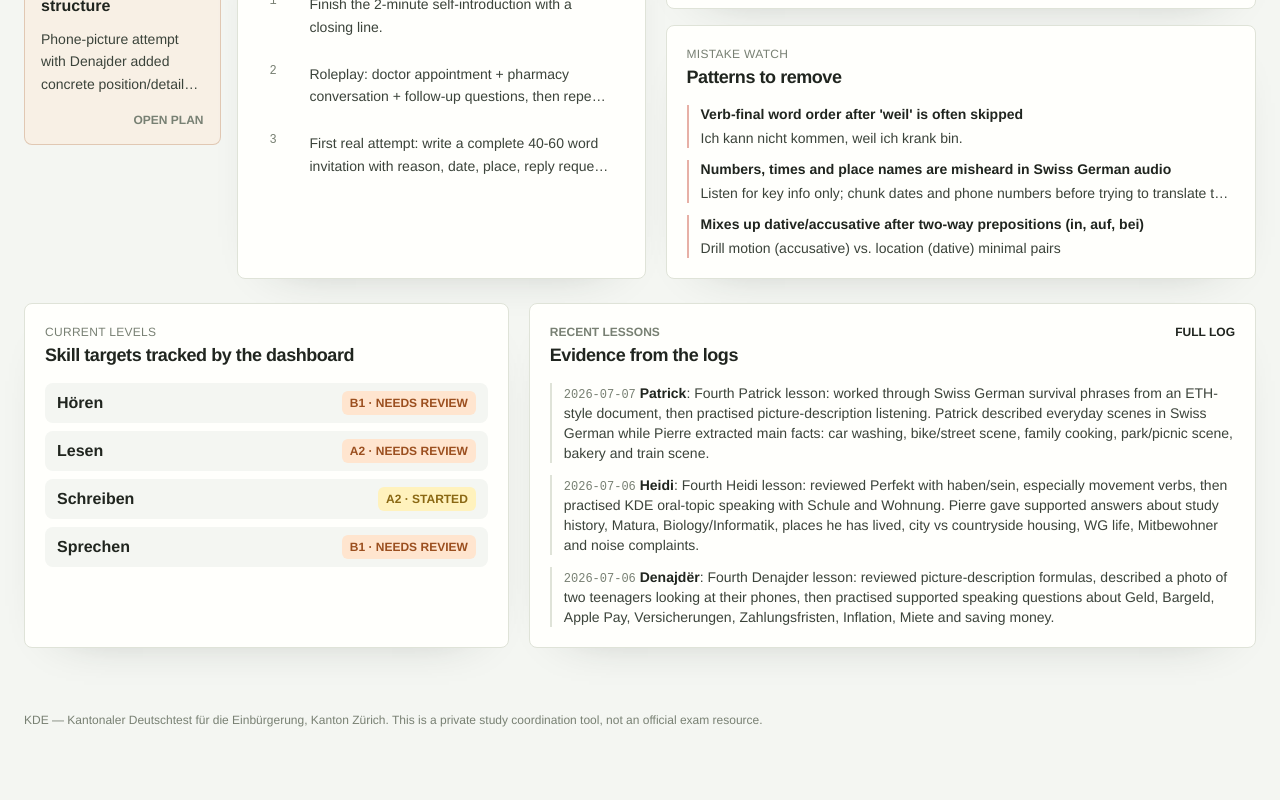
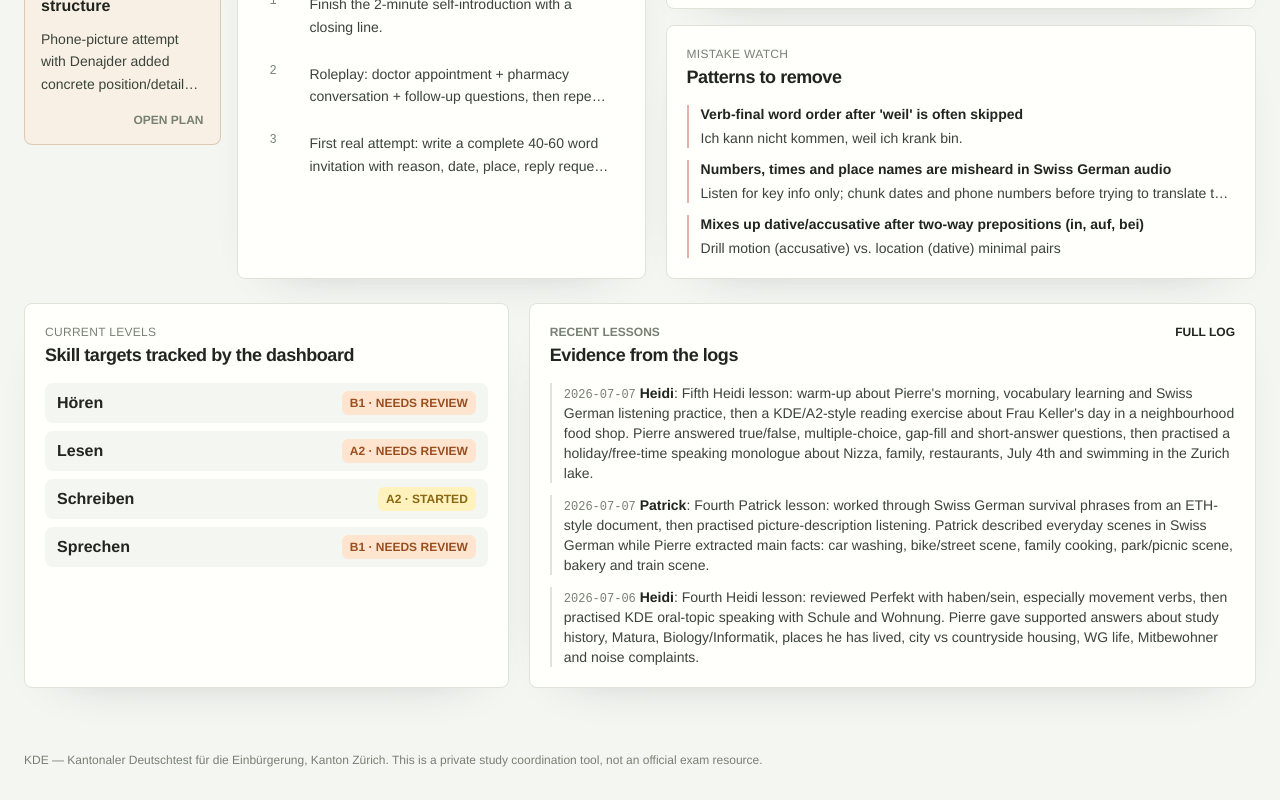
Before and after one commit to BuenoGrande/kde-dashboard, a React (Vite) app: page /#/ in a window 1280 px wide. Shown: the part 1811-2611 px from the top of the page. Before the commit the page ends 2571 px from the top, so only its background shows below. Built offline with nearby package versions, Linux system fonts and the light colour scheme.

Commit message:
Add Heidi reading lesson review

```diff
--- a/src/data/courseContent.ts
+++ b/src/data/courseContent.ts
@@ -1123,11 +1123,12 @@ export const examFormatTasks: ExamFormatTask[] = [
     mode: "reading",
     level: "A2",
     examBrief: "Reading task: extract date, time, place, deadline and required action from notices, programmes or letters.",
-    nextDrill: "Repeat a new notice under time pressure: answer date, place, organiser, action and deadline without vocabulary rescue.",
+    nextDrill: "Repeat a new notice or shop-service text under time pressure: answer date, place, organiser, action and deadline without vocabulary rescue.",
     mistakes: [
       "Misses registration deadlines when the text is dense",
       "Needs vocabulary support for common notice words such as außerhalb, Verein, Anzeige and Wettbewerb",
       "Not yet timed; tends to translate instead of scanning only key facts",
+      "Completed one supported shop-service reading cleanly; still needs a timed repeat without vocabulary rescue",
     ],
     checkpoints: ["who", "what", "where", "when", "deadline", "required document"],
     scenarios: [
--- a/src/data/progress.ts
+++ b/src/data/progress.ts
@@ -157,8 +157,8 @@ export const domains: Domain[] = [
     priority: "low",
     teacher: "denajder",
     lastPracticed: "2026-07-07",
-    nextAction: "Practise one shop/service roleplay with delivery, return or complaint follow-up.",
-    note: "Can discuss simple food/shop preferences with support; Swiss German bakery listening was introduced, but complaint language still needs drilling.",
+    nextAction: "Repeat one timed shop/service reading task without vocabulary rescue, then practise a return or complaint roleplay.",
+    note: "Can answer supported A2 reading questions about a local food shop, opening hours, customers and orders; complaint language still needs drilling.",
   },
   {
     id: "transport",
@@ -177,8 +177,8 @@ export const domains: Domain[] = [
     priority: "low",
     teacher: "patrick",
     lastPracticed: "2026-07-07",
-    nextAction: "Run a German-only holiday/free-time speaking drill, then a radio-style event listening task.",
-    note: "Park, football and picnic scene understood globally in Swiss German; event-listening and full speaking still not tested.",
+    nextAction: "Redo the holiday/free-time answer in 90 seconds using corrected time phrases, then run a radio-style event listening task.",
+    note: "Holiday speaking about Nizza, family, restaurants and swimming was attempted; accuracy still breaks on time phrases, cases and word order.",
   },
   {
     id: "waste",
@@ -948,6 +948,64 @@ export const lessonLogs: LessonLog[] = [
     repeatNext:
       "Run exam-like Swiss German listening drills with no picture support at first: short scene or voicemail, then answer who/where/what/action/time before transcript or translation help.",
   },
+  {
+    id: "l20",
+    date: "2026-07-07",
+    teacher: "heidi",
+    domains: ["shopping-services", "leisure"],
+    skills: ["lesen", "sprechen"],
+    practiced:
+      "Fifth Heidi lesson: warm-up about Pierre's morning, vocabulary learning and Swiss German listening practice, then a KDE/A2-style reading exercise about Frau Keller's day in a neighbourhood food shop. Pierre answered true/false, multiple-choice, gap-fill and short-answer questions, then practised a holiday/free-time speaking monologue about Nizza, family, restaurants, July 4th and swimming in the Zurich lake.",
+    vocabulary: [
+      "die Übung",
+      "der Wortschatz",
+      "selbstbewusst",
+      "der Sender",
+      "die Regale",
+      "genug",
+      "ob",
+      "draussen",
+      "drinnen",
+      "das Ereignis",
+      "der Heimweg",
+      "eigenes Abendessen",
+      "der Treffpunkt",
+      "während der Ferien",
+    ],
+    verbs: [
+      "üben",
+      "helfen",
+      "aufräumen",
+      "einräumen",
+      "sich unterhalten",
+      "zumachen",
+      "schliessen",
+      "einkaufen",
+      "sich setzen",
+      "reisen",
+      "schwimmen",
+    ],
+    grammar: [
+      "helfen + Dativ: Es hilft mir sehr.",
+      "mit + Dativ: mit dir, mit meiner Freundin.",
+      "Verb-final word order after weil: weil sie den Weg durch den Park sehr schön findet.",
+      "Verb-second after a fronted wenn-clause: Wenn das Wetter schön ist, setzt sich Frau Keller auf eine Bank.",
+      "Reflexive verb: sich setzen; ich setze mich, sie setzt sich.",
+      "Neuter time phrase: letztes Wochenende.",
+    ],
+    mistakes: [
+      "Wortschatz was repeatedly forgotten or mispronounced as Wortschaft.",
+      "Case errors after mit: mit dich, mit meine Freundin instead of mit dir, mit meiner Freundin.",
+      "Dative after helfen needed correction: Es hilft mir sehr.",
+      "Holiday speaking used unstable time and travel phrases: Letzte Monat wäre ich, Über die Ferien.",
+      "Verb-second after a fronted wenn-clause needed support.",
+      "Subject-verb agreement and articles were unstable in the holiday monologue: Viele Leute mag, eine Restaurant.",
+    ],
+    canNowDo:
+      "Answer most factual questions from a simple A2 reading text when supported with vocabulary, and produce a longer holiday-topic monologue with teacher correction.",
+    repeatNext:
+      "Repeat reading under a timer without vocabulary rescue, then redo the holiday answer in 90 seconds using während der Ferien, letzten Monat, war/bin gewesen, mit meiner Freundin and letztes Wochenende.",
+  },
 ];
 
 // ---------------------------------------------------------------------------
```
